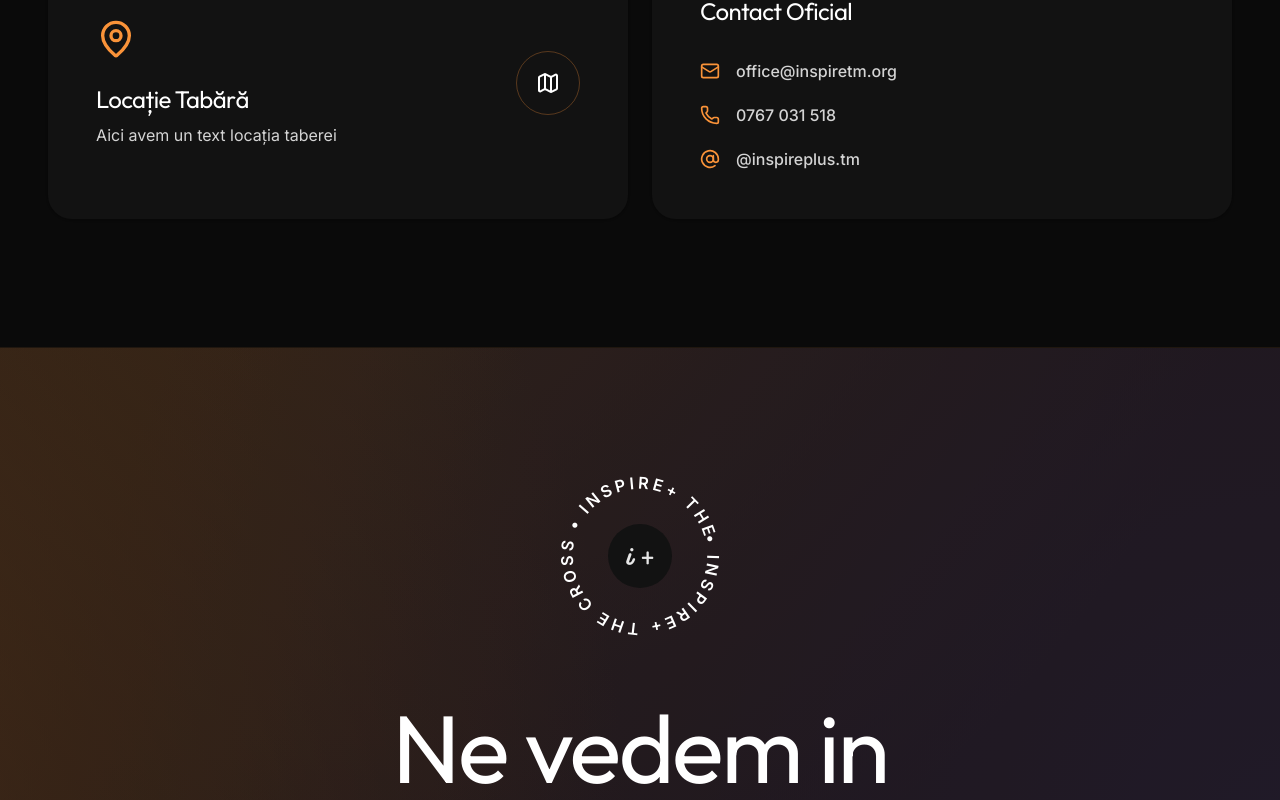
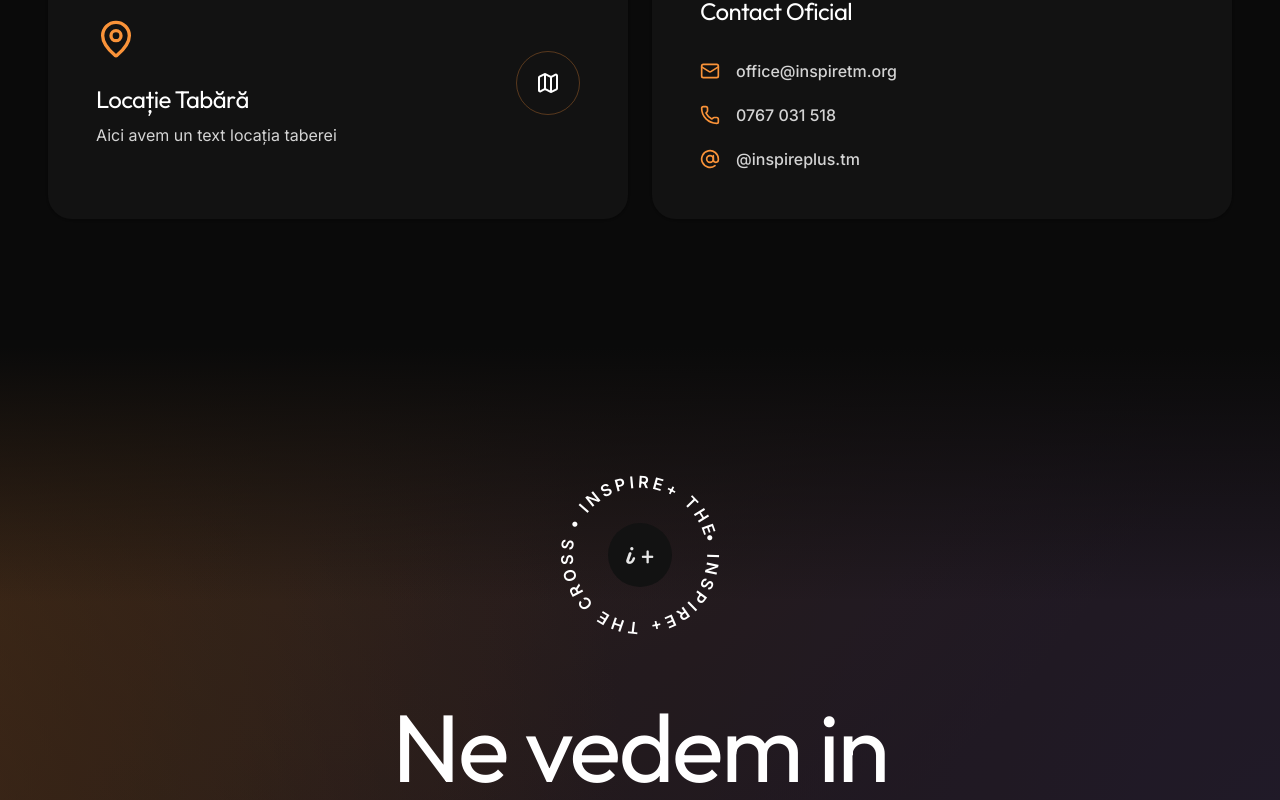
Before and after one commit to nathan05p/inspireWeb, a React (Vite) app in the folder inspireWeb-main/: page / in a window 1280 px wide. Shown: the part 6994-7794 px from the top of the page. Built offline with nearby package versions, Linux system fonts and the light colour scheme; a web font is replaced by a local one.

Commit message:
Add smooth gradient transition between logistics section and final CTA

```diff
--- a/inspireWeb-main/src/pages/camp/Camp.tsx
+++ b/inspireWeb-main/src/pages/camp/Camp.tsx
@@ -564,7 +564,7 @@ export default function Camp() {
       </section>
 
       {/* LOGISTICS & INFO */}
-      <section id="give" className="py-16 sm:py-24 md:py-32 px-4 sm:px-6 md:px-12 max-w-screen-2xl mx-auto border-b border-[#E0873C]/10">
+      <section id="give" className="py-16 sm:py-24 md:py-32 px-4 sm:px-6 md:px-12 max-w-screen-2xl mx-auto">
         <div className="grid grid-cols-1 sm:grid-cols-12 gap-4 sm:gap-6">
           {/* Registration Form */}
           <motion.div initial="hidden" whileInView="visible" viewport={{ once: true }} variants={fadeUp} className="sm:col-span-12">
@@ -617,6 +617,9 @@ export default function Camp() {
 
         {/* Dark overlay to ensure text readability */}
         <div className="absolute inset-0 bg-black/20" />
+
+        {/* Gradient transition from the section above */}
+        <div className="absolute top-0 left-0 right-0 h-48 sm:h-64 bg-gradient-to-t from-transparent to-[#0A0A0A] pointer-events-none z-10" />
 
         <div className="relative z-10 flex flex-col items-center px-6 w-full max-w-5xl">
           <CampRotatingCircle />
```
